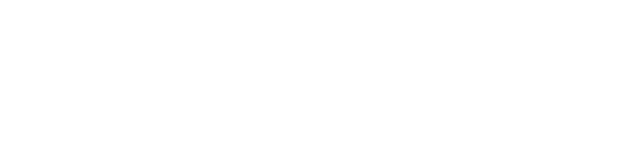
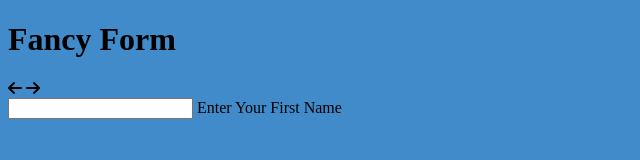
Before and after one commit to infiniteoo/HTMLCSS-fancy_form, a website: page index.html in a window 1280 px wide. Shown: the whole page, without its empty margins (0-640 px from the left). Drawn offline with Linux system fonts and the light colour scheme.

Commit message:
added all of the markup for the project in our index.html file

```diff
--- a/index.html
+++ b/index.html
@@ -12,6 +12,20 @@
     <title>HTML & CSS - Fancy Form</title>
   </head>
   <body>
+    <div class="container">
+      <h1 class="logo">Fancy Form</h1>
+      <div id="form-box">
+        <i id="prev-btn" class="fas fa-arrow-left"></i>
+        <i id="next-btn" class="fas fa-arrow-right"></i>
+        <div id="input-group">
+          <input id="input-field" required />
+          <label id="input-label">Enter Your First Name</label>
+          <div id="input-progress"></div>
+        </div>
+        <div id="progress-bar"></div>
+      </div>
+    </div>
+
     <script src="js/main.js"></script>
   </body>
 </html>
--- a/scss/main.scss
+++ b/scss/main.scss
@@ -1 +1,7 @@
 @import url("https://fonts.googleapis.com/css?family=Pacifico|Roboto");
+
+$primary: #428bca;
+
+body {
+  background: $primary;
+}
```
Also changed, not shown: css/main.css.
